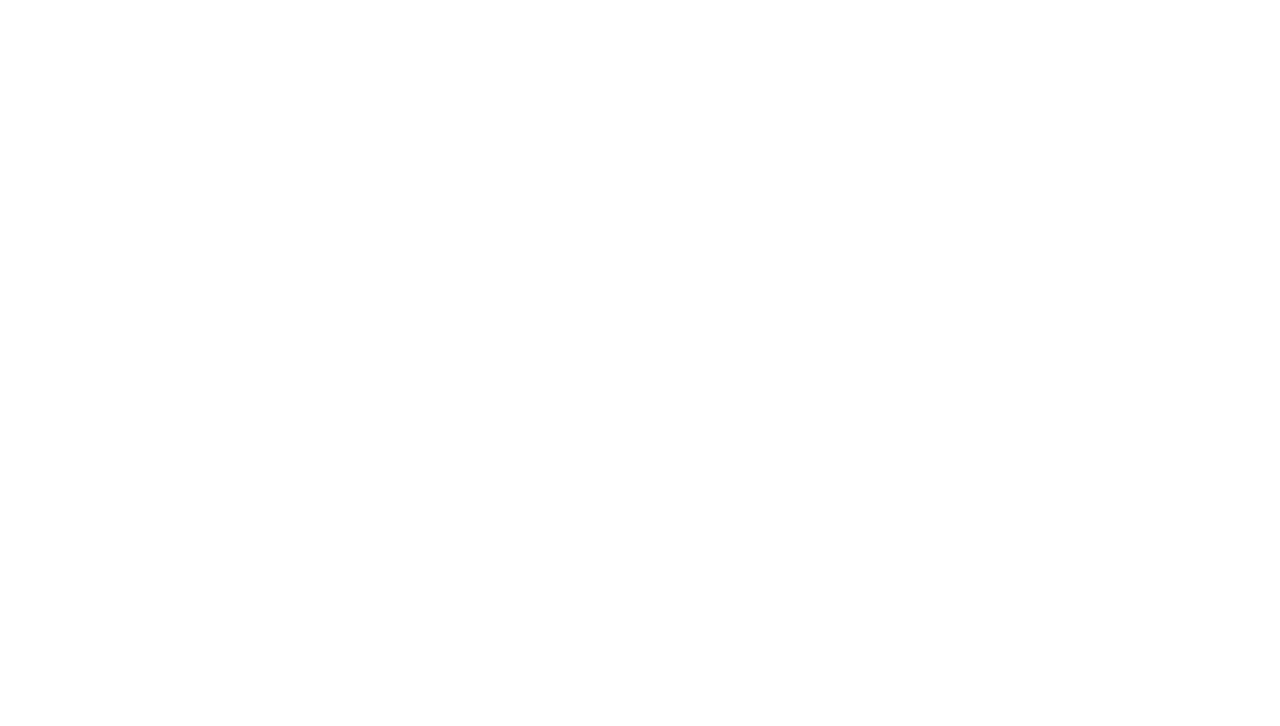
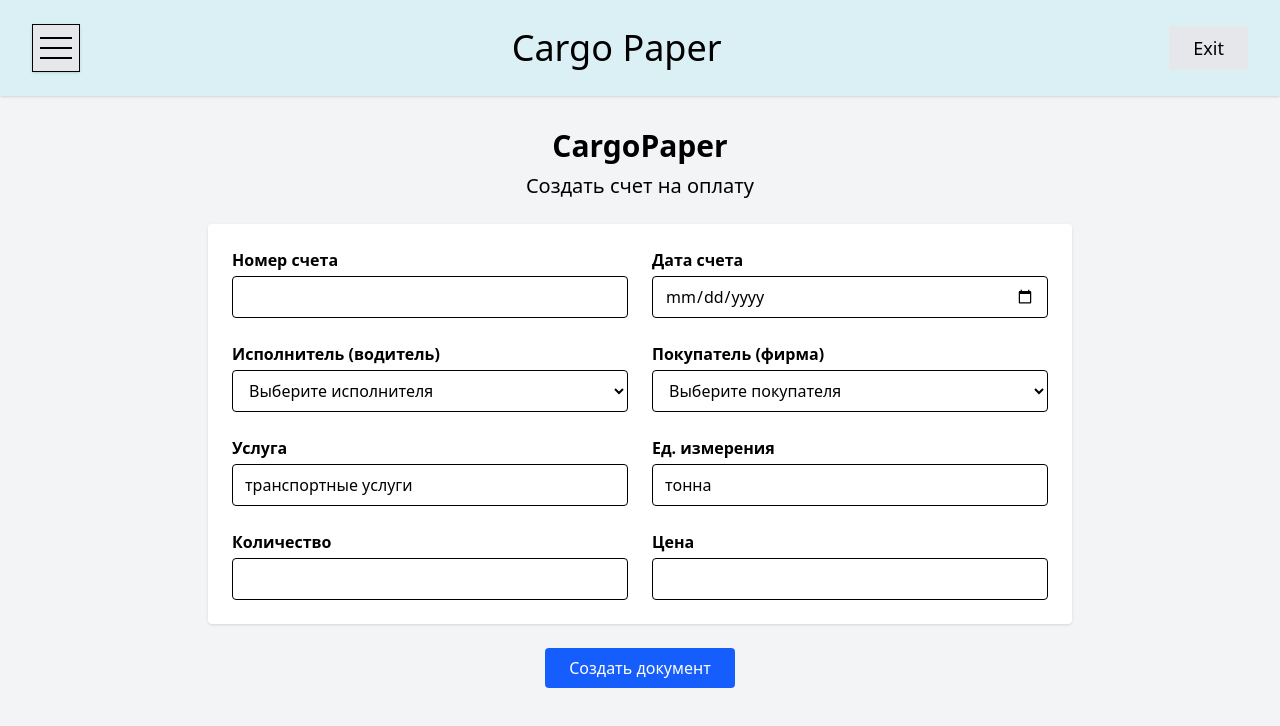
Before and after one commit to fromDreamToGoal/cargo-paper, a React (Vite) app: page /create-invoice in a window 1280 px wide. Before the commit this address had no page. Shown: the top 726 px of the page. Built offline with nearby package versions, Linux system fonts and the light colour scheme; what @react-pdf/renderer would draw is missing.

Commit message:
connect page for create invoice, update invoice template

```diff
--- a/src/App.jsx
+++ b/src/App.jsx
@@ -13,6 +13,7 @@ import Templates from './pages/Templates'
 import CreateDocument from './pages/CreateDocument'
 import CreateTransportOrder from './pages/CreateTransportOrder'
 import InvoicePreviewPage from './pages/InvoicePreviewPage'
+import CreateInvoiceForPayment from './pages/CreateInvoiceForPayment'
 
 
 function App() {
@@ -33,6 +34,7 @@ function App() {
         <Route path="/create-document" element={<CreateDocument />} />
         <Route path="/create-transport-order" element={<CreateTransportOrder />} />
         <Route path="/invoice-preview" element={<InvoicePreviewPage />} />
+        <Route path="/create-invoice" element={<CreateInvoiceForPayment />} />
         {/* другие маршруты */}
       </Routes>
     </Router>
--- /dev/null
+++ b/src/pages/CreateInvoiceForPayment.jsx
@@ -0,0 +1,103 @@
+import React, { useState } from 'react';
+import { useNavigate } from 'react-router-dom';
+import Header from './Header';
+import Navigation from './Navigation';
+
+const CreateInvoiceForPayment = () => {
+  const navigate = useNavigate();
+  const [menuOpen, setMenuOpen] = useState(false);
+
+  // Пример данных из состояния приложения
+  const drivers = [
+    { id: '1', name: 'Иванов Иван Иванович' },
+    { id: '2', name: 'Петров Петр Петрович' },
+  ];
+  const clients = [
+    { id: '1', name: 'ООО Ромашка' },
+    { id: '2', name: 'ЗАО ТехТранс' },
+  ];
+
+  const [formData, setFormData] = useState({
+    invoiceNumber: '',
+    invoiceDate: '',
+    contractorId: '',
+    clientId: '',
+    service: 'транспортные услуги',
+    unit: 'тонна',
+    quantity: '',
+    price: '',
+  });
+
+  const handleChange = (e) => {
+    const { name, value } = e.target;
+    setFormData(prev => ({ ...prev, [name]: value }));
+  };
+
+  const handleSubmit = () => {
+    navigate('/invoice-preview', { state: { data: formData } });
+  };
+
+  return (
+    <div className="min-h-screen bg-gray-100">
+      <Header onMenuClick={() => setMenuOpen(true)} />
+      <Navigation open={menuOpen} onClose={() => setMenuOpen(false)} />
+      <div className="max-w-4xl mx-auto px-4 py-8">
+        <h1 className="text-3xl font-bold text-center mb-2">CargoPaper</h1>
+        <h2 className="text-xl text-center mb-6">Создать счет на оплату</h2>
+
+        <form className="grid grid-cols-1 md:grid-cols-2 gap-6 bg-white p-6 rounded shadow" onSubmit={(e) => { e.preventDefault(); handleSubmit(); }}>
+          <div>
+            <label className="block font-semibold mb-1">Номер счета</label>
+            <input name="invoiceNumber" value={formData.invoiceNumber} onChange={handleChange} className="w-full border rounded px-3 py-2" />
+          </div>
+          <div>
+            <label className="block font-semibold mb-1">Дата счета</label>
+            <input type="date" name="invoiceDate" value={formData.invoiceDate} onChange={handleChange} className="w-full border rounded px-3 py-2" />
+          </div>
+          <div>
+            <label className="block font-semibold mb-1">Исполнитель (водитель)</label>
+            <select name="contractorId" value={formData.contractorId} onChange={handleChange} className="w-full border rounded px-3 py-2">
+              <option value="">Выберите исполнителя</option>
+              {drivers.map(driver => (
+                <option key={driver.id} value={driver.id}>{driver.name}</option>
+              ))}
+            </select>
+          </div>
+          <div>
+            <label className="block font-semibold mb-1">Покупатель (фирма)</label>
+            <select name="clientId" value={formData.clientId} onChange={handleChange} className="w-full border rounded px-3 py-2">
+              <option value="">Выберите покупателя</option>
+              {clients.map(client => (
+                <option key={client.id} value={client.id}>{client.name}</option>
+              ))}
+            </select>
+          </div>
+          <div>
+            <label className="block font-semibold mb-1">Услуга</label>
+            <input name="service" value={formData.service} onChange={handleChange} className="w-full border rounded px-3 py-2" />
+          </div>
+          <div>
+            <label className="block font-semibold mb-1">Ед. измерения</label>
+            <input name="unit" value={formData.unit} onChange={handleChange} className="w-full border rounded px-3 py-2" />
+          </div>
+          <div>
+            <label className="block font-semibold mb-1">Количество</label>
+            <input type="number" name="quantity" value={formData.quantity} onChange={handleChange} className="w-full border rounded px-3 py-2" />
+          </div>
+          <div>
+            <label className="block font-semibold mb-1">Цена</label>
+            <input type="number" name="price" value={formData.price} onChange={handleChange} className="w-full border rounded px-3 py-2" />
+          </div>
+        </form>
+
+        <div className="text-center mt-6">
+          <button type="button" onClick={handleSubmit} className="bg-blue-600 text-white px-6 py-2 rounded hover:bg-blue-700">
+            Создать документ
+          </button>
+        </div>
+      </div>
+    </div>
+  );
+};
+
+export default CreateInvoiceForPayment;
--- a/src/pages/InvoiceTemplatePDF.jsx
+++ b/src/pages/InvoiceTemplatePDF.jsx
@@ -10,11 +10,12 @@ Font.register({
 const styles = StyleSheet.create({
   page: { padding: 30, fontSize: 10, fontFamily: 'Roboto', },
   header: { textAlign: 'center', fontSize: 12, marginBottom: 10, fontWeight: 'bold' },
-  section: { marginBottom: 6 },
+  section: { marginBottom: 20 },
   row: { flexDirection: 'row', justifyContent: 'space-between' },
   box: { borderWidth: 1, borderColor: '#000', padding: 6, marginBottom: 6 },
   table: { borderWidth: 1, borderColor: '#000' },
   tableRow: { flexDirection: 'row', borderBottomWidth: 1, borderColor: '#000' },
+  tableRowHeader: { flexDirection: 'row', borderBottomWidth: 1, borderColor: '#000', textAlign: 'center', fontWeight: 'bold' },
   tableCol: { flex: 1, borderRightWidth: 1, borderColor: '#000', padding: 4 },
   tableColLast: { flex: 1, padding: 5 },
   footer: { marginTop: 12 },
@@ -36,17 +37,12 @@ const InvoiceTemplatePDF = () => (
         <Text>Банк получателя: _________________________________________</Text>
         <Text>БИК: ____________</Text>
         <Text>Сч. №: _______________________</Text>
-      </View>
-
-      <View style={styles.section}>
-        <Text>Покупатель: _____________________________________________</Text>
         <Text>Юр. адрес: ______________________________________________</Text>
         <Text>ИНН ____________ ОКПО ____________ ОГРНИП _______________</Text>
       </View>
 
       <View style={styles.table}>
-        <View style={styles.tableRow}>
-          <Text style={styles.tableCol}>№</Text>
+        <View style={styles.tableRowHeader}>
           <Text style={styles.tableCol}>Наименование товара</Text>
           <Text style={styles.tableCol}>Ед. изм</Text>
           <Text style={styles.tableCol}>Кол-во</Text>
@@ -54,7 +50,6 @@ const InvoiceTemplatePDF = () => (
         </View>
         {[1].map((_, i) => (
           <View key={i} style={styles.tableRow}>
-            <Text style={styles.tableCol}> </Text>
             <Text style={styles.tableCol}> </Text>
             <Text style={styles.tableCol}> </Text>
             <Text style={styles.tableCol}> </Text>
```
